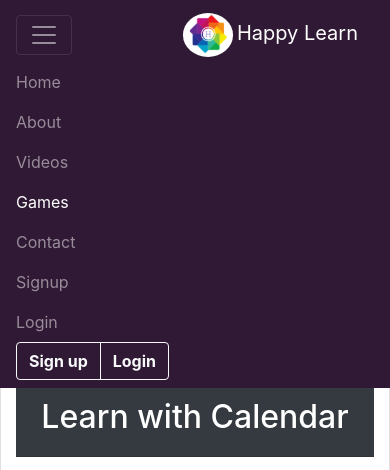
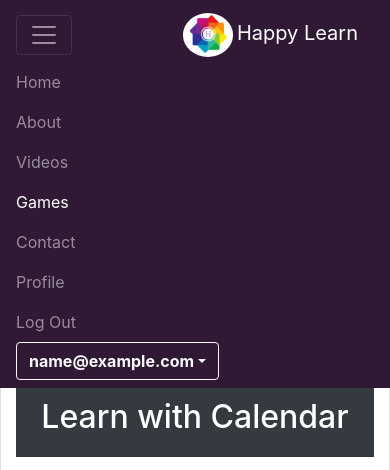
Before and after one commit to Nirodha-Github/E-Learning_site, a PHP site: page /calender.php in a window 390 px wide, after a click that opens the changed part. Shown: the top 470 px of the page. Run offline with PHP 8.4, Linux system fonts and the light colour scheme; the visitor is signed in with stand-in values (Sample User, id 1); a stand-in replaces the project's code that opens the database connection.

Commit message:
Update calender.php

```diff
--- a/calender.php
+++ b/calender.php
@@ -1,3 +1,11 @@
+<?php
+require_once "pdo.php";
+session_start();
+if(isset($_SESSION['user_email'])){
+   $user_email=$_SESSION['user_email'];
+}
+
+?>
 <!DOCTYPE html>
 <html>
     <head>
@@ -23,22 +31,22 @@
             <div class="collapse navbar-collapse" id="Navbar">
                 <ul class="navbar-nav mr-auto">
                         <li class="nav-item"><a class="nav-link" href="index.php"><span class="fa fa-home fa-lg"></span> Home</a></li>
-                        <li class="nav-item"><a class="nav-link" href="Happy Learn/aboutus.php"><span class="fa fa-info fa-lg"></span> About</a></li>
-                        <li class="nav-item"><a class="nav-link" href="Happy Learn/videos.php"><span class="fa fa-play-circle fa-lg"></span> Videos</a></li>
-                        <li class="nav-item active"><a class="nav-link" href="Happy Learn/games.php"><span class="fa fa-gamepad fa-lg"></span> Games</a></li>
-                        <li class="nav-item"><a class="nav-link" href="Happy Learn/contactus.php"><span class="fa fa-address-card fa-lg"></span> Contact</a></li>
+                        <li class="nav-item"><a class="nav-link" href="aboutus.php"><span class="fa fa-info fa-lg"></span> About</a></li>
+                        <li class="nav-item"><a class="nav-link" href="videos.php"><span class="fa fa-play-circle fa-lg"></span> Videos</a></li>
+                        <li class="nav-item active"><a class="nav-link" href="games.php"><span class="fa fa-gamepad fa-lg"></span> Games</a></li>
+                        <li class="nav-item"><a class="nav-link" href="contactus.php"><span class="fa fa-address-card fa-lg"></span> Contact</a></li>
 
 
                     <?php
 
 
                       if (isset($user_email) && is_null($user_email)==false) {
-                        echo '<li class="nav-item"><a class="nav-link d-block d-sm-none" href="./Happy Learn/signup.php"><i class="fa fa-user-circle fa-lg"></i>Profile</a></li>';
-                        echo '<li class="nav-item"><a class="nav-link d-block d-sm-none" href="./Happy Learn/login.php"><i class="fa fa-user-circle-o fa-lg"></i></span> Log Out</a></li>';
+                        echo '<li class="nav-item"><a class="nav-link d-block d-sm-none" href="./signup.php"><i class="fa fa-user-circle fa-lg"></i>Profile</a></li>';
+                        echo '<li class="nav-item"><a class="nav-link d-block d-sm-none" href="./login.php"><i class="fa fa-user-circle-o fa-lg"></i></span> Log Out</a></li>';
                       }
                       else{
-                        echo '<li class="nav-item"><a class="nav-link d-block d-sm-none" href="./Happy Learn/profile.php"><i class="fa fa-user-circle fa-lg"></i> Signup</a></li>';
-                        echo '<li class="nav-item"><a class="nav-link d-block d-sm-none" href="./Happy Learn/logout.php"><i class="fa fa-user-circle-o fa-lg"></i></span> Login</a></li>';
+                        echo '<li class="nav-item"><a class="nav-link d-block d-sm-none" href="./profile.php"><i class="fa fa-user-circle fa-lg"></i> Signup</a></li>';
+                        echo '<li class="nav-item"><a class="nav-link d-block d-sm-none" href="./logout.php"><i class="fa fa-user-circle-o fa-lg"></i></span> Login</a></li>';
 
                       }
 
@@ -1542,10 +1550,10 @@
                     <h5>Links</h5>
                     <ul class="list-unstyled navigation">
                         <li><a href="index.php">Home</a></li>
-                        <li><a href="Happy Learn/aboutus.php">About</a></li>
-                        <li><a href="Happy Learn/videos.php">Videos</a></li>
-                        <li><a href="Happy Learn/games.php">Games</a></li>
-                        <li><a href="Happy Learn/contactus.php">Contact</a></li>
+                        <li><a href="aboutus.php">About</a></li>
+                        <li><a href="videos.php">Videos</a></li>
+                        <li><a href="games.php">Games</a></li>
+                        <li><a href="contactus.php">Contact</a></li>
                     </ul>
                 </div>
                 <div class="col-7 col-sm-5">
```
